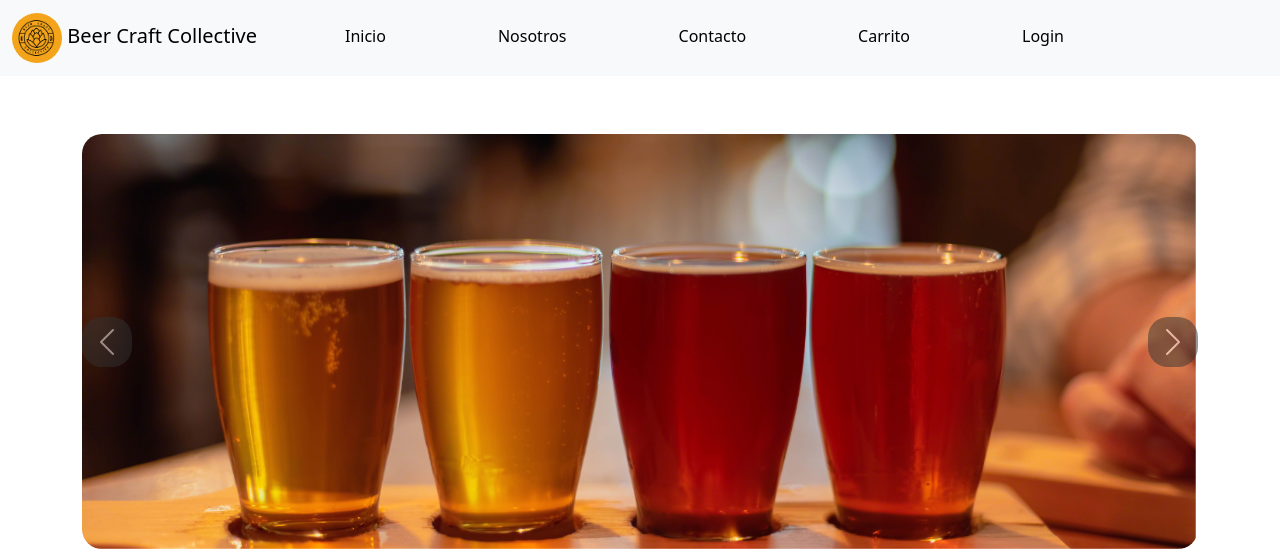
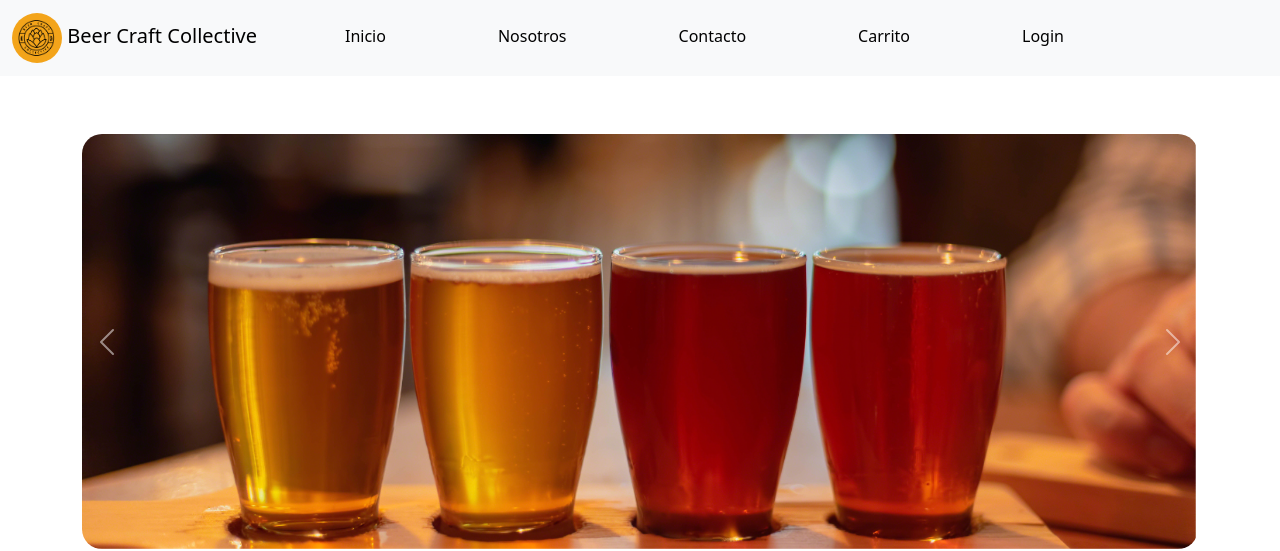
Before and after one commit to izetter/beercraftcollective, a website built with Vite: page index.html in a window 1280 px wide. Shown: the top 551 px of the page. Built offline with nearby package versions, Linux system fonts and the light colour scheme.

Commit message:
removed bg color on hover carousel btns

```diff
--- a/index.css
+++ b/index.css
@@ -23,7 +23,7 @@ a:active {
 
 .carousel-control-prev,
 .carousel-control-next {
-	background-color: #333;
+	background-color: transparent;
 	border: none;
 	border-radius: 20px;
 	width: 50px;
@@ -31,11 +31,6 @@ a:active {
 	top: 50%;
 	transform: translateY(-50%);
 	transition: background-color 0.3s ease;
-}
-
-.carousel-control-prev:hover,
-.carousel-control-next:hover {
-	background-color: #555;
 }
 
 [data-tooltip]::before {
```
